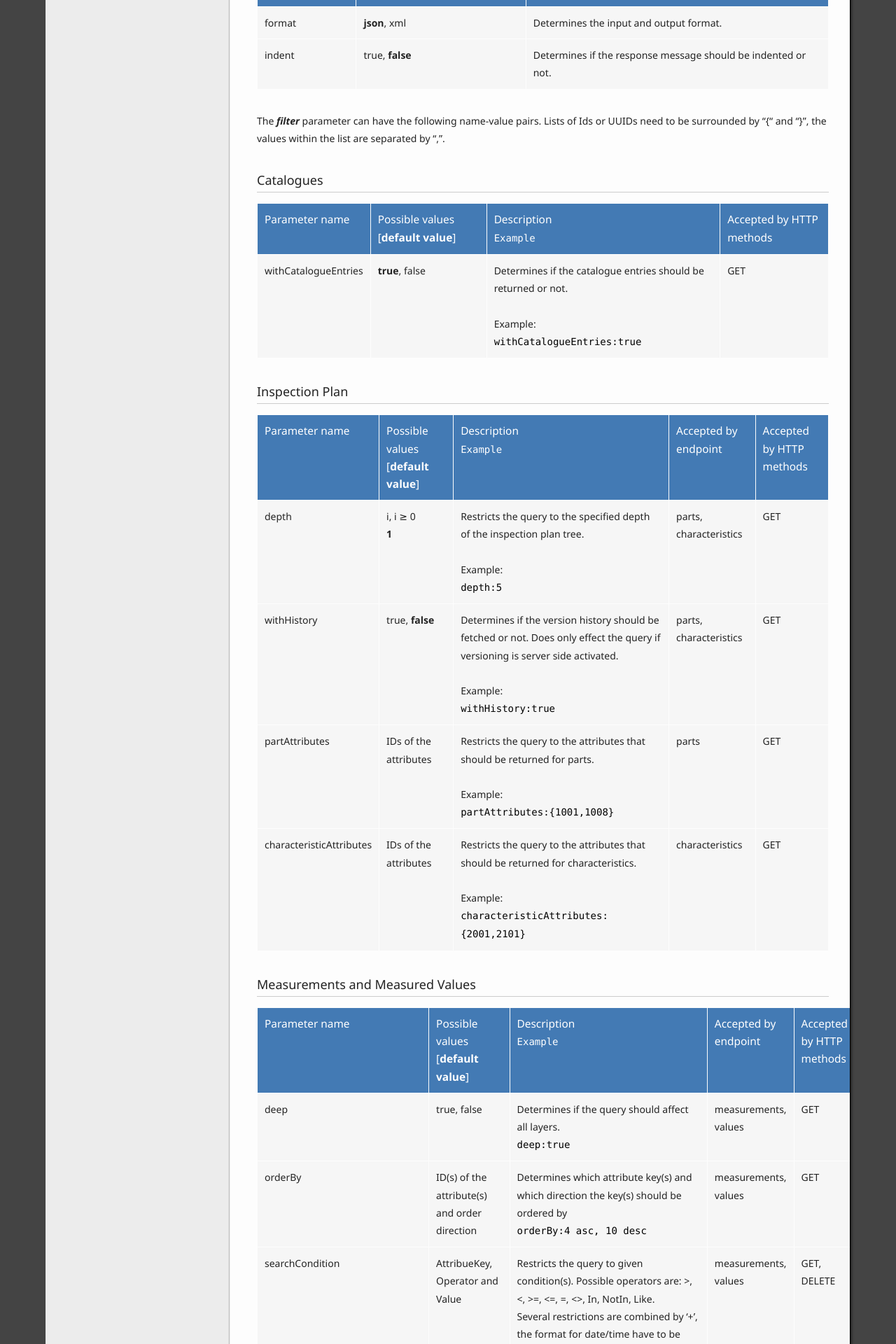
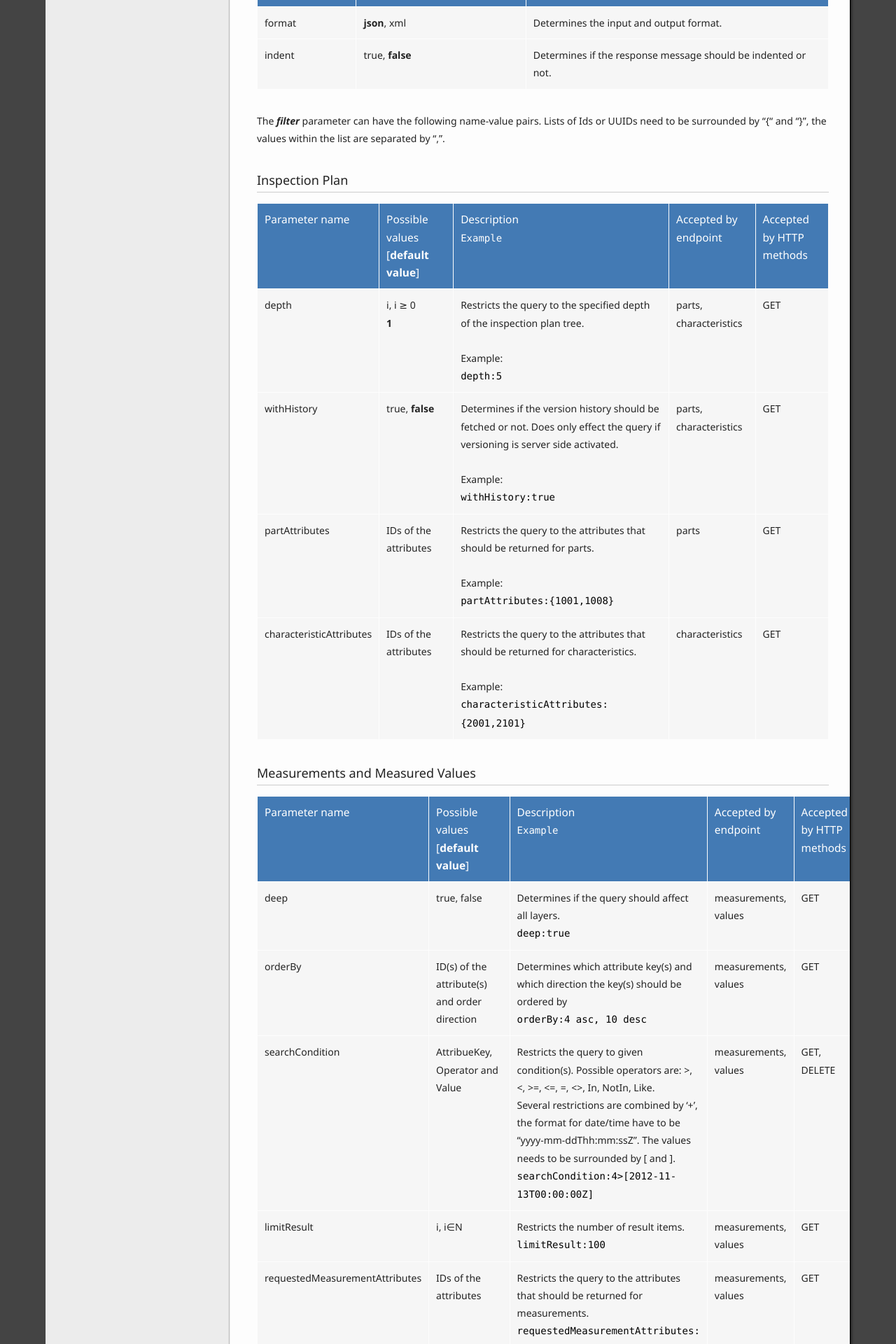
Before and after one commit to ZEISS-PiWeb/PiWeb-Api, a Jekyll site: the page built from _pages/011-restApi.md, in a window 1280 px wide. Shown: the part 1933-3853 px from the top of the page at 70% size. Built offline with Jekyll 4.4.1, drawn with Linux system fonts in a browser that asks for light colours; some of the changed text lies outside the part shown.

Commit message:
Update 011-restApi.md

````diff
--- a/_pages/011-restApi.md
+++ b/_pages/011-restApi.md
@@ -72,12 +72,6 @@ indent         | true, **false**                     | Determines if the respons
 
 The _**filter**_ parameter can have the following name-value pairs. Lists of Ids or UUIDs need to be surrounded by “{“ and “}”, the values within the list are separated by “,”.
 
-###Catalogues
-
-Parameter name      | Possible values [**default value**] | Description  <br> ```Example``` | Accepted by HTTP methods
---------------------|-----------------|-------------|-------------------------------------------------
-withCatalogueEntries| **true**, false      | Determines if the catalogue entries should be returned or not. <br><br>Example: <br>```withCatalogueEntries:true``` | GET
-
 ###Inspection Plan
 
 Parameter name      | Possible values [**default value**] | Description  <br> ```Example``` | Accepted by endpoint | Accepted by HTTP methods
````
